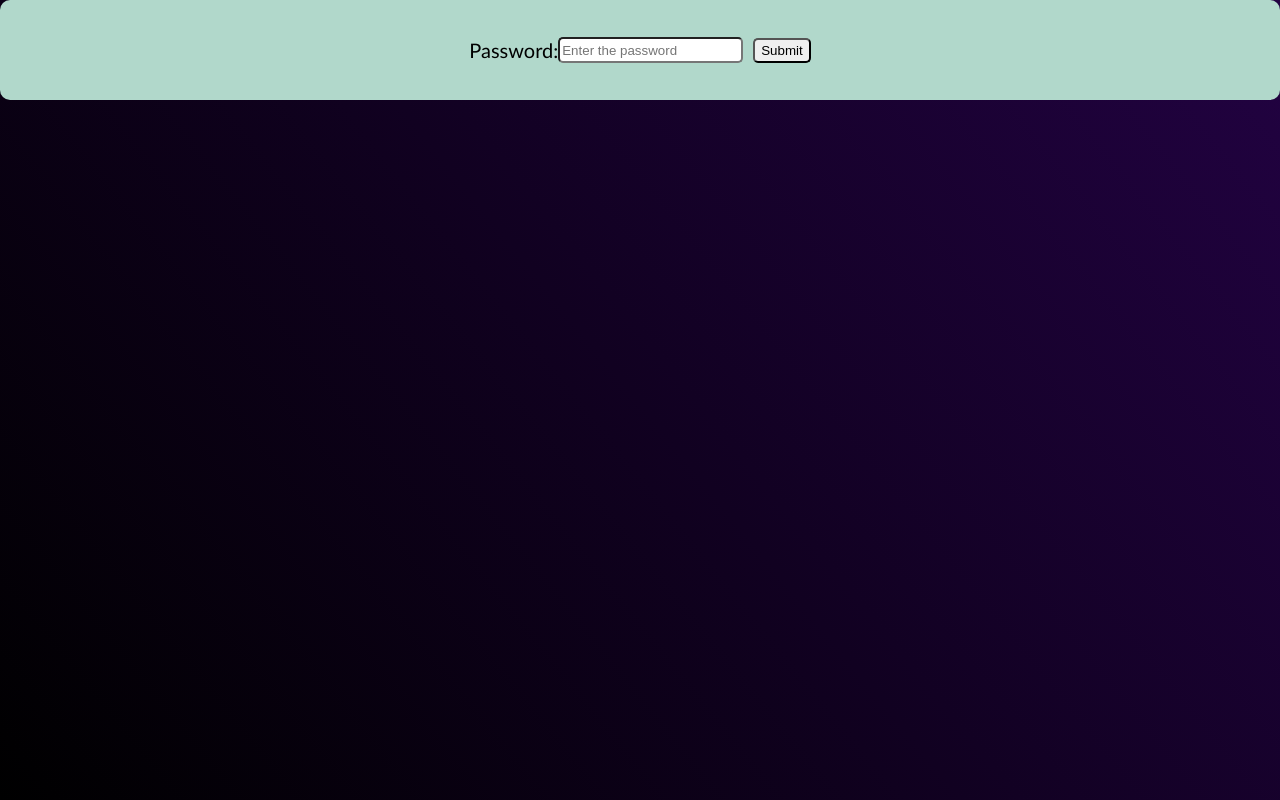
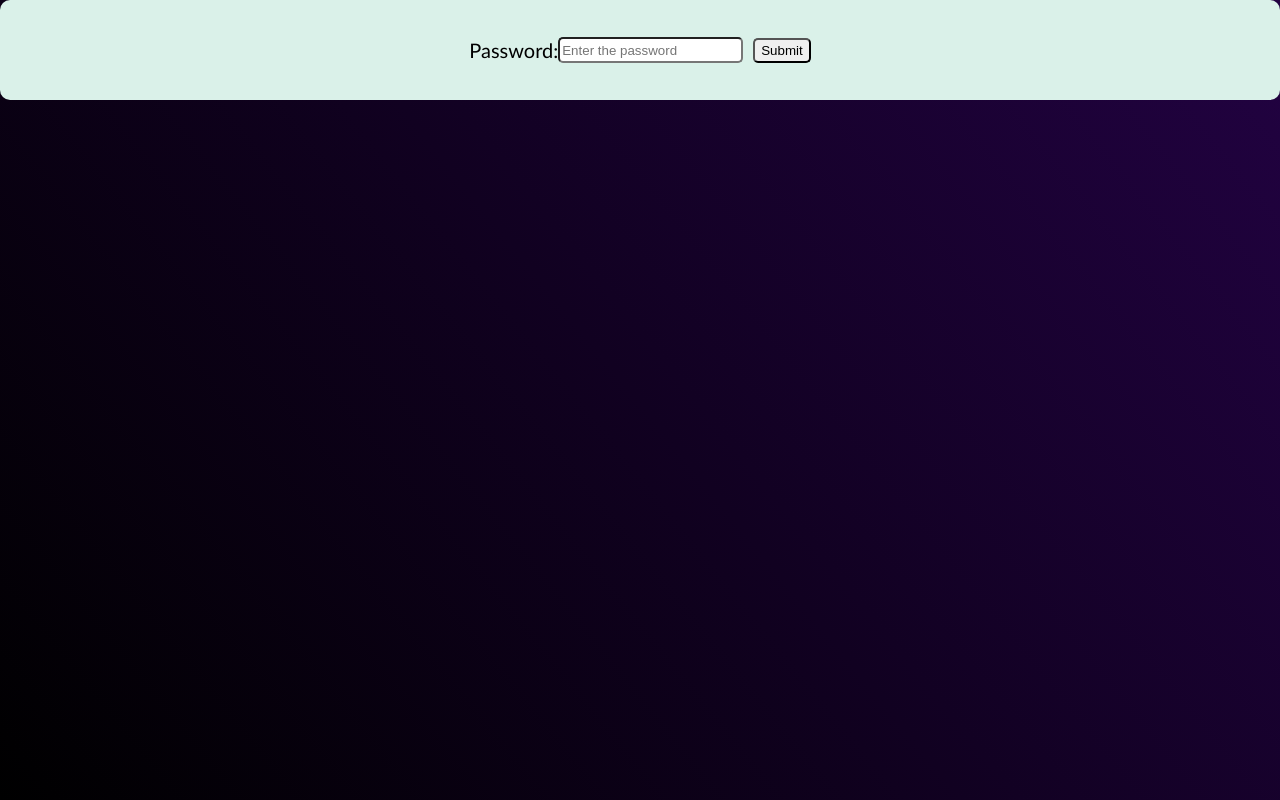
Before and after one commit to jeswinjoyj/letter, a plain HTML site: page index.html in a window 1280 px wide. Drawn offline with Linux system fonts and the light colour scheme.

Commit message:
Update style.css

```diff
--- a/style.css
+++ b/style.css
@@ -14,7 +14,7 @@ body {
     display: flex;
     justify-content: center;
     align-items: center;
-    background-color: rgb(177, 216, 203);
+    background-color: rgb(218, 241, 233);
     color: #000000;
     height: 100px;
     font-size: 20px;
```
